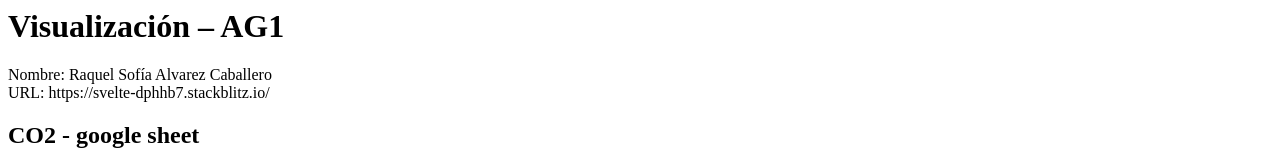
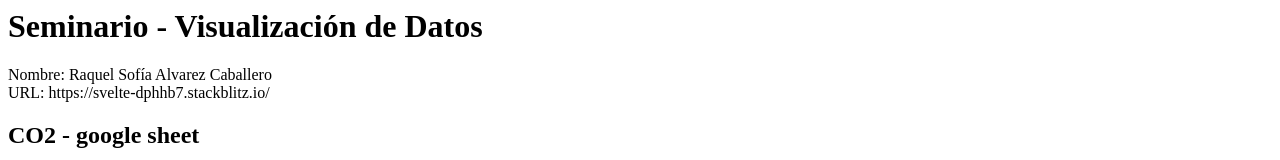
Before and after one commit to Philoasophy/AG1--Raquel-Sof-a-Alvarez-Caballero, a website: page index.html in a window 1280 px wide. Shown: the top 160 px of the page. Drawn offline with Linux system fonts and the light colour scheme.

Commit message:
Seminario

```diff
--- a/index.html
+++ b/index.html
@@ -1,4 +1,4 @@
-<h1>Visualización – AG1 </h1>
+<h1>Seminario - Visualización de Datos</h1>
 Nombre: Raquel Sofía Alvarez Caballero<br>
 URL: https://svelte-dphhb7.stackblitz.io/
 
```
